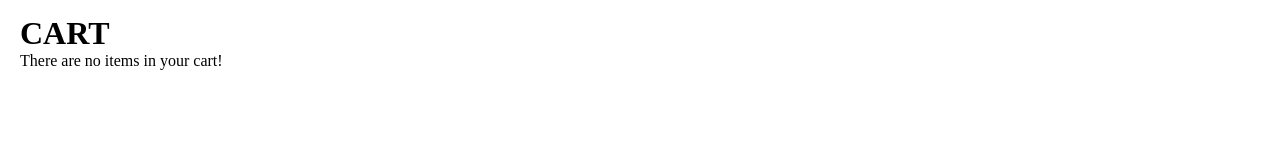
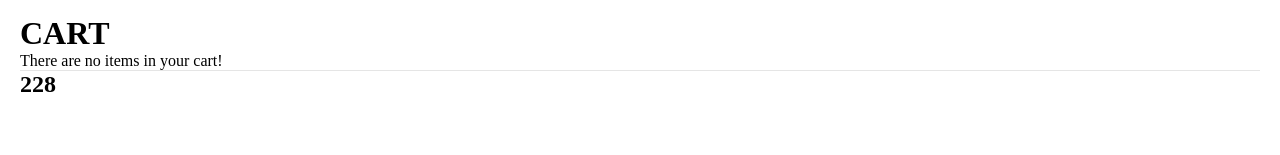
Before and after one commit to rusikstayhome/Ruslan_Orlov-Scandiweb, a React (Create React App) app: page /cart in a window 1280 px wide. Shown: the part 145-300 px from the top of the page. Built offline with nearby package versions, Linux system fonts and the light colour scheme.

Commit message:
made quanity and prices dynamic

```diff
--- a/src/GraphQL/Queries.js
+++ b/src/GraphQL/Queries.js
@@ -71,3 +71,9 @@ query getCart {
     cartItems @client
 }
 `;
+
+export const GET_CURRENT_SUMMARY = gql`
+query getSummary {
+    summary @client
+}
+`;
--- a/src/components/Card/Card.jsx
+++ b/src/components/Card/Card.jsx
@@ -11,6 +11,10 @@ import './Card.css';
 class Card extends React.Component {
   state = {
     showCartImg: false,
+    attributes: {
+      activeAttribute: {},
+      color: null,
+    },
   };
 
   onMouseEnter = () => {
@@ -30,7 +34,8 @@ class Card extends React.Component {
   };
 
   addItemToCart = (id) => {
-    const cart = [{ productId: id }];
+    const price = this.props.prices;
+    const cart = [{ productId: id, attributes: this.state.attributes, price, quantity: 1 }];
     cartItemsVar([...cartItemsVar(), ...cart]);
   };
 
--- a/src/pages/Cart/Cart.jsx
+++ b/src/pages/Cart/Cart.jsx
@@ -1,8 +1,10 @@
 import React from 'react';
 
 import CartItem from './CartItem/CartItem';
+import CartSummary from './CartItem/CartSummary/CartSummary';
 
 import { GET_CURRENT_CART } from '../../GraphQL/Queries';
+import { cartItemsVar } from '../../GraphQL/client/cache';
 import { Query } from '@apollo/client/react/components';
 
 class Cart extends React.Component {
@@ -26,12 +28,14 @@ class Cart extends React.Component {
                         <CartItem
                           key={i}
                           id={item.productId}
+                          quantity={item.quantity}
                           attributes={item.attributes}
                           index={i}
                         />
                       ))}
                   </ul>
                 )}
+                <CartSummary />
               </div>
             );
           }}
--- a/src/pages/Cart/CartItem/CartItem.jsx
+++ b/src/pages/Cart/CartItem/CartItem.jsx
@@ -1,7 +1,6 @@
 import React from 'react';
 
 import CartImgSection from './CartImg/CartImgSection';
-import CartSummary from './CartSummary/CartSummary';
 import Price from '../../Product/Price/Price';
 import Attributes from '../../Product/Attributes/Attributes';
 
@@ -27,6 +26,7 @@ class CartItem extends React.Component {
   componentDidMount() {
     this.setState({
       attributes: this.props.attributes,
+      quantity: this.props.quantity,
     });
   }
 
@@ -80,6 +80,13 @@ class CartItem extends React.Component {
       this.setState({
         quantity: this.state.quantity + 1,
       });
+      const quantity = this.state.quantity;
+      let newCartItem = { ...cartItemsVar()[this.props.index] };
+      newCartItem.quantity = quantity + 1;
+      const cartItems = cartItemsVar();
+      cartItems.splice(this.props.index, 1, newCartItem);
+      cartItemsVar([...cartItems]);
+      console.log(cartItemsVar());
     } else {
       if (this.state.quantity <= 1) {
         const cartItems = cartItemsVar();
@@ -90,10 +97,18 @@ class CartItem extends React.Component {
       this.setState({
         quantity: this.state.quantity - 1,
       });
+      const quantity = this.state.quantity;
+      let newCartItem = { ...cartItemsVar()[this.props.index] };
+      newCartItem.quantity = quantity - 1;
+      const cartItems = cartItemsVar();
+      cartItems.splice(this.props.index, 1, newCartItem);
+      cartItemsVar([...cartItems]);
+      console.log(cartItemsVar());
     }
   };
 
   render() {
+    const { quantity } = this.state;
     return (
       <Query variables={{ id: this.props.id }} query={GET_ONE_PRODUCT}>
         {({ loading, error, data }) => {
@@ -110,7 +125,7 @@ class CartItem extends React.Component {
                   </div>
                   <div className="product-price">
                     <h2>
-                      <Price price={price} />
+                      <Price price={price} quantity={quantity} />
                     </h2>
                   </div>
                   <div className="product-attributes">
@@ -132,7 +147,6 @@ class CartItem extends React.Component {
                   />
                 </section>
               </article>
-              <CartSummary />
             </>
           );
         }}
--- a/src/pages/Cart/CartItem/CartSummary/CartSummary.jsx
+++ b/src/pages/Cart/CartItem/CartSummary/CartSummary.jsx
@@ -1,10 +1,43 @@
 import React from 'react';
+
+import Price from '../../../Product/Price/TotalPrice';
+
+import { Query } from '@apollo/client/react/components';
+import { cartItemsVar } from '../../../../GraphQL/client/cache';
+import { GET_CURRENT_CURRENCY } from '../../../../GraphQL/Queries';
 
 import './CartSummary.css';
 
 class CartSummary extends React.Component {
   render() {
-    return <section className="cart-summary"></section>;
+    const localStorageCurrency = window.localStorage.getItem('currency');
+    // console.log();
+    return (
+      <Query query={GET_CURRENT_CURRENCY}>
+        {({ loading, error, data }) => {
+          if (loading) return;
+          if (error) return;
+          //   const totalPrice = data.cartItems.map((obj) => obj.price).filter((price) => price);
+          //   console.log(data);
+          //   console.log(
+          //     cartItemsVar().map((obj) =>
+          //       obj.price
+          //         .filter(
+          //           (price) =>
+          //             price.currency.label === data.currency ||
+          //             price.currency.label === localStorageCurrency,
+          //         )
+          //         .map((item) => item.amount * obj.quantity),
+          //     ),
+          //   );
+          return (
+            <section className="cart-summary">
+              <h2>{/* <Price /> */}228</h2>
+            </section>
+          );
+        }}
+      </Query>
+    );
   }
 }
 
--- a/src/pages/Product/Price/Price.jsx
+++ b/src/pages/Product/Price/Price.jsx
@@ -1,12 +1,13 @@
 import React from 'react';
 
 import { Query } from '@apollo/client/react/components';
-
 import { GET_CURRENT_CURRENCY } from '../../../GraphQL/Queries';
 
 class Price extends React.Component {
   render() {
     const { price } = this.props;
+    const { quantity } = this.props;
+
     const localStorageCurrency = window.localStorage.getItem('currency');
 
     return (
@@ -19,7 +20,10 @@ class Price extends React.Component {
             ? price.filter((price) => price.currency.label === data.currency)
             : price.filter((price) => price.currency.label === (localStorageCurrency || 'USD'));
 
-          return <>{`${currentPrice[0].currency.symbol}${currentPrice[0].amount}`}</>;
+          const totalPrice =
+            quantity > 1 ? (currentPrice[0].amount * quantity).toFixed(2) : currentPrice[0].amount;
+
+          return <>{`${currentPrice[0].currency.symbol}${totalPrice}`}</>;
         }}
       </Query>
     );
--- a/src/pages/Product/Product.jsx
+++ b/src/pages/Product/Product.jsx
@@ -49,8 +49,8 @@ class Product extends React.Component {
     }));
   };
 
-  addItemToCart = (id) => {
-    const cart = [{ productId: id, attributes: this.state.attributes }];
+  addItemToCart = (id, price) => {
+    const cart = [{ productId: id, attributes: this.state.attributes, price, quantity: 1 }];
     cartItemsVar([...cartItemsVar(), ...cart]);
   };
 
@@ -108,7 +108,7 @@ class Product extends React.Component {
                 </div>
                 <button
                   className="product-addButton"
-                  onClick={() => this.addItemToCart(data.product.id)}>
+                  onClick={() => this.addItemToCart(data.product.id, price)}>
                   ADD TO CART
                 </button>
                 <div
```
Also changed, not shown: src/pages/Product/Price/TotalPrice.jsx (added).
